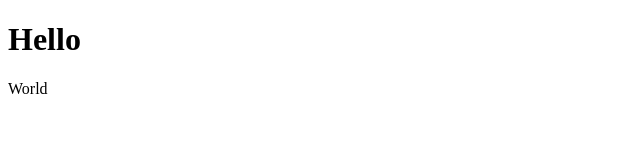
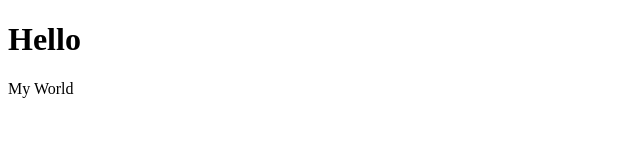
Before and after one commit to j-k/j-k.github.io, a plain HTML site: page index.html in a window 1280 px wide. Shown: the full height of the page, 0-640 px from the left. Drawn offline with Linux system fonts and the light colour scheme.

Commit message:
changed text

```diff
--- a/index.html
+++ b/index.html
@@ -3,7 +3,7 @@
 <body>
 
 <h1>Hello</h1>
-<p>World</p>
+<p>My World</p>
 
 </body>
 </html>
```
